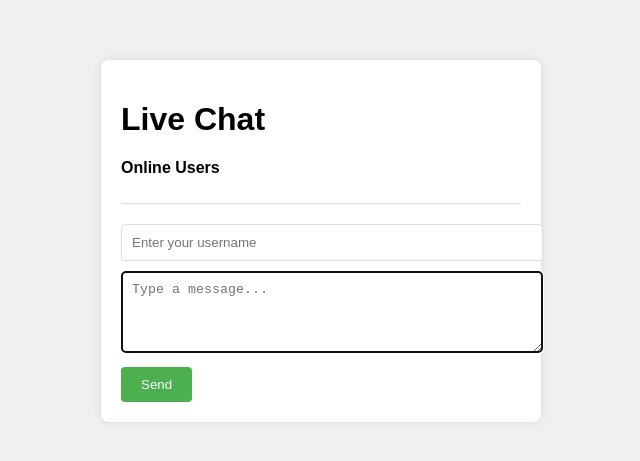
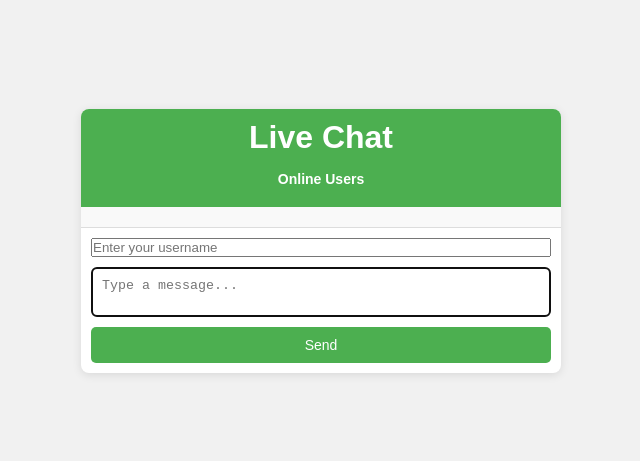
Before and after one commit to SagaForge17/chat, a plain HTML site: page index.html in a window 1280 px wide. Shown: the part 159-620 px from the top of the page, without its empty margins (319-959 px from the left). Drawn offline with Linux system fonts and the light colour scheme; no server answers.

Commit message:
Update styles.css

```diff
--- a/styles.css
+++ b/styles.css
@@ -1,51 +1,109 @@
+* {
+    margin: 0;
+    padding: 0;
+    box-sizing: border-box;
+}
+
 body {
-    font-family: Arial, sans-serif;
+    font-family: 'Arial', sans-serif;
+    background-color: #f1f1f1;
     display: flex;
     justify-content: center;
     align-items: center;
     height: 100vh;
     margin: 0;
-    background-color: #f0f0f0;
 }
 
 .chat-container {
-    width: 400px;
-    background: white;
-    padding: 20px;
+    width: 480px;
+    background: #fff;
     border-radius: 8px;
-    box-shadow: 0 0 10px rgba(0, 0, 0, 0.1);
+    box-shadow: 0 2px 10px rgba(0, 0, 0, 0.1);
+    display: flex;
+    flex-direction: column;
 }
 
-#chat-messages {
-    max-height: 300px;
+.header {
+    background: #4CAF50;
+    color: #fff;
+    padding: 10px;
+    text-align: center;
+    border-radius: 8px 8px 0 0;
+}
+
+.user-list {
+    margin-top: 10px;
+    padding: 5px;
+}
+
+.user-list p {
+    font-size: 14px;
+    margin-bottom: 5px;
+}
+
+#user-list {
+    list-style-type: none;
+    padding: 0;
+}
+
+#user-list li {
+    font-size: 14px;
+}
+
+.chat-area {
+    max-height: 350px;
     overflow-y: auto;
-    margin-bottom: 20px;
+    padding: 10px;
+    background-color: #f9f9f9;
+    flex-grow: 1;
     border-bottom: 1px solid #ddd;
-    padding-bottom: 10px;
+}
+
+.chat-message {
+    display: flex;
+    flex-direction: column;
+    margin-bottom: 10px;
+}
+
+.chat-message span.username {
+    font-weight: bold;
+}
+
+.chat-message span.timestamp {
+    font-size: 12px;
+    color: gray;
+}
+
+.message-input {
+    padding: 10px;
+    display: flex;
+    flex-direction: column;
 }
 
 textarea {
     width: 100%;
-    height: 60px;
-}
-
-input, textarea {
+    height: 50px;
     padding: 10px;
-    margin-bottom: 10px;
-    width: 100%;
-    border: 1px solid #ddd;
-    border-radius: 4px;
+    margin: 10px 0;
+    border-radius: 5px;
+    border: 1px solid #ccc;
+    resize: none;
 }
 
 button {
-    padding: 10px 20px;
+    padding: 10px;
     background-color: #4CAF50;
     color: white;
     border: none;
-    border-radius: 4px;
+    border-radius: 5px;
     cursor: pointer;
+    font-size: 14px;
 }
 
 button:hover {
     background-color: #45a049;
 }
+
+button:focus {
+    outline: none;
+}
```
